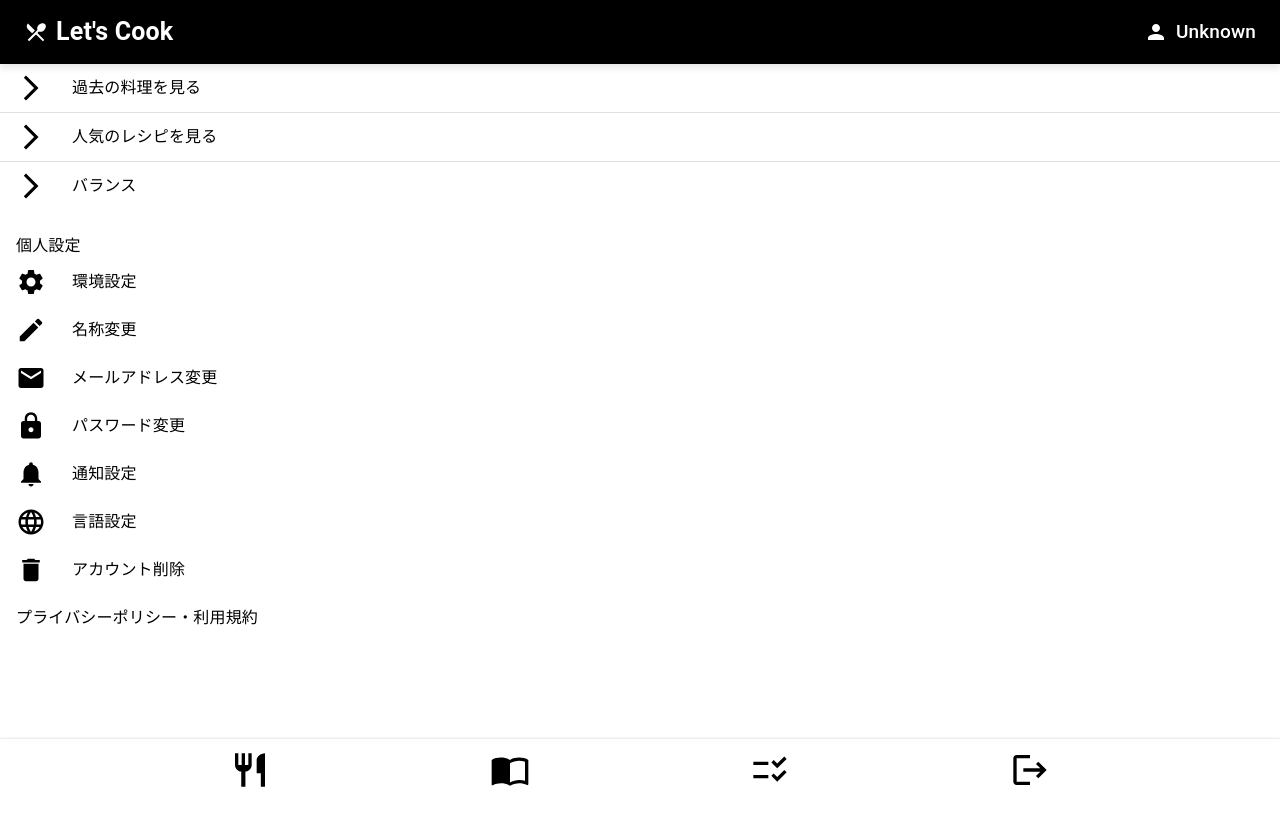
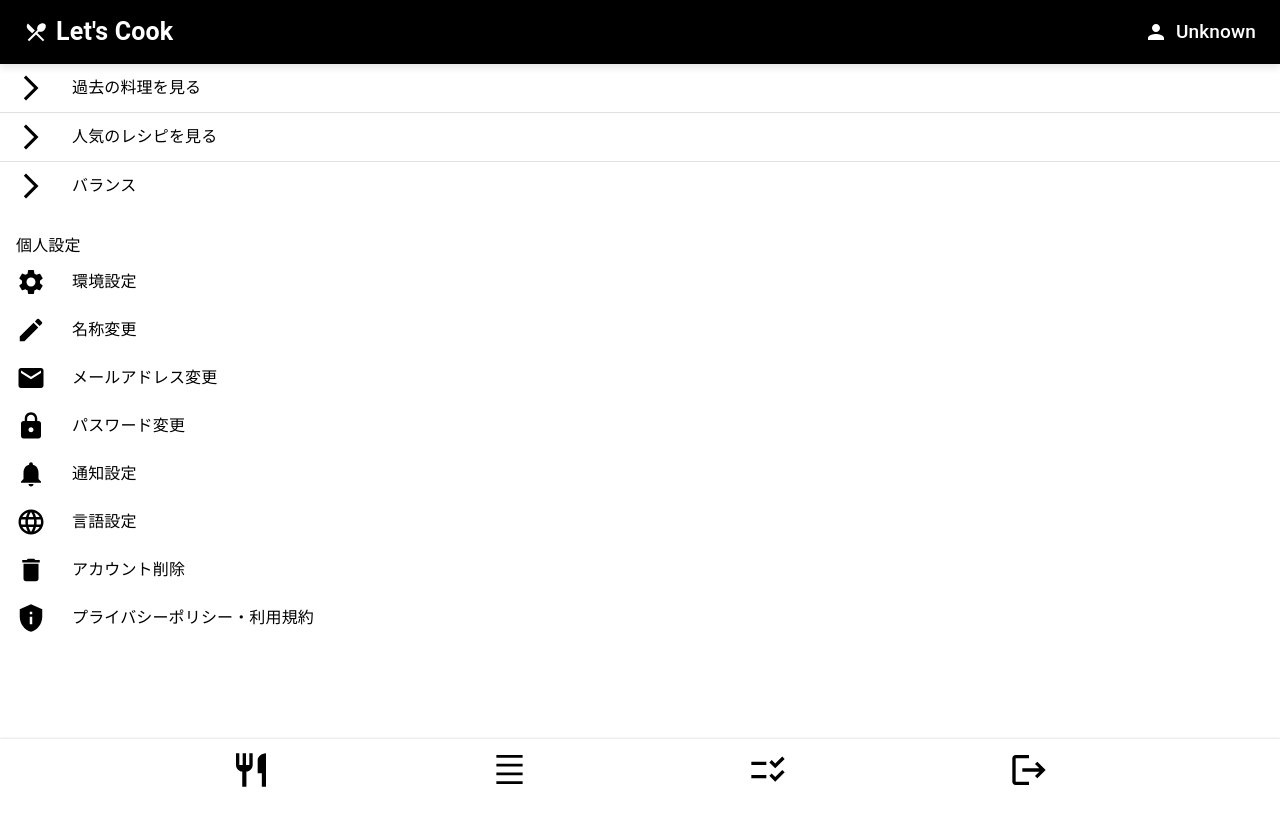
Before and after one commit to So-Yamamoto-engineer/gaei3_front, a React (Create React App) app: page /all in a window 1280 px wide. Shown: the top 826 px of the page. Built offline with nearby package versions, Linux system fonts and the light colour scheme.

Commit message:
modified footer

```diff
--- a/package.json
+++ b/package.json
@@ -12,6 +12,7 @@
     "@testing-library/react": "^13.4.0",
     "@testing-library/user-event": "^13.5.0",
     "axios": "^1.7.9",
+    "deepl": "^1.0.13",
     "dotenv": "^16.4.7",
     "groq-sdk": "^0.9.0",
     "react": "^18.3.1",
--- a/src/components/Footer.js
+++ b/src/components/Footer.js
@@ -6,6 +6,7 @@ import RestaurantIcon from '@mui/icons-material/Restaurant';
 import ImportContactsIcon from '@mui/icons-material/ImportContacts';
 import LogoutIcon from '@mui/icons-material/Logout';
 import ChecklistRtlIcon from '@mui/icons-material/ChecklistRtl';
+import DensitySmallIcon from '@mui/icons-material/DensitySmall';
 
 const Footer = () => {
 
@@ -48,7 +49,7 @@ const Footer = () => {
       }}
     >
       <RestaurantIcon onClick={handleNavigateToUploadPage} sx={{ fontSize: 40 }}/>
-      <ImportContactsIcon onClick={handleNavigateToAllPage}sx={{ fontSize: 40 }}/>
+      <DensitySmallIcon onClick={handleNavigateToAllPage}sx={{ fontSize: 35 }}/>
       <ChecklistRtlIcon onClick={handleNavigateToShoppingListPage} sx={{ fontSize: 40 }}/>
       <LogoutIcon onClick={handleNavigateToLandingPage} sx={{ fontSize: 40 }}/>
     </Box>
--- a/src/pages/AllPage.js
+++ b/src/pages/AllPage.js
@@ -16,6 +16,8 @@ import EmailIcon from '@mui/icons-material/Email';
 import EditIcon from '@mui/icons-material/Edit';
 import ArrowForwardIosIcon from '@mui/icons-material/ArrowForwardIos';
 import SettingsIcon from '@mui/icons-material/Settings';
+import PrivacyTipIcon from '@mui/icons-material/PrivacyTip';
+
 import { useNavigate } from 'react-router-dom';
 
 
@@ -118,6 +120,9 @@ function AllPage() {
           </ListItem>
           {/* <ListItem button onClick={handleNavigateToPrivacyPolicy}> */}
           <ListItem>
+          <ListItemIcon>
+              <PrivacyTipIcon sx={{ color: 'black', fontSize: 30 }} />
+            </ListItemIcon>
             <ListItemText primary="プライバシーポリシー・利用規約" />
           </ListItem>
         </List>
```
Also changed, not shown: 1 other file (tests, documents, lock files or other folders).
